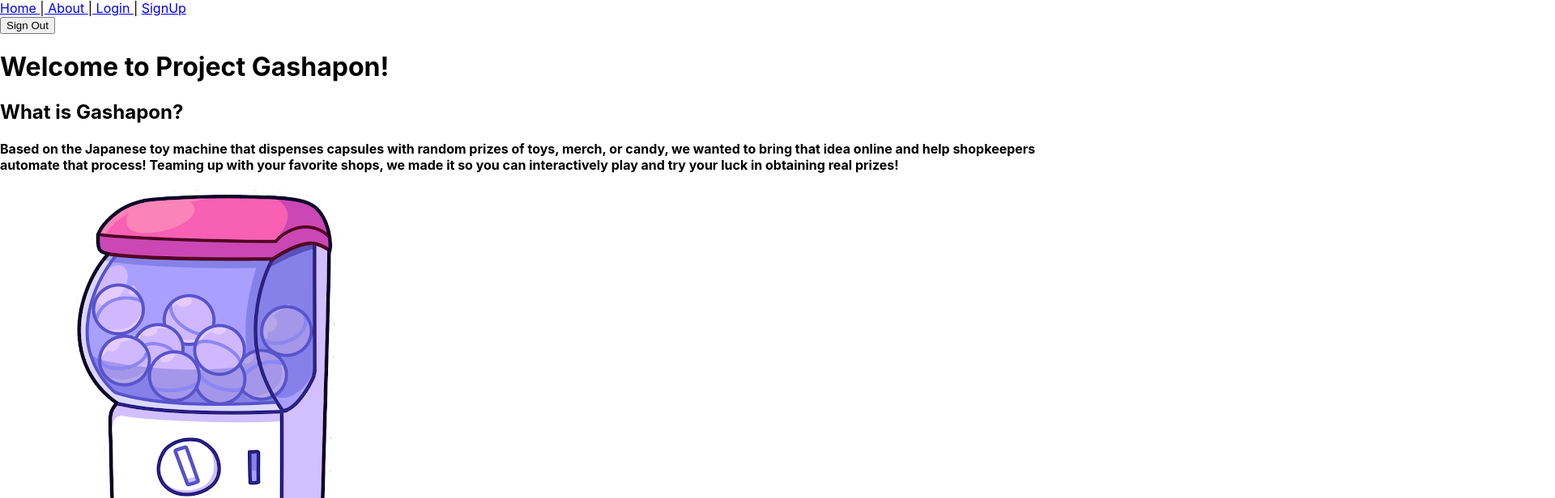
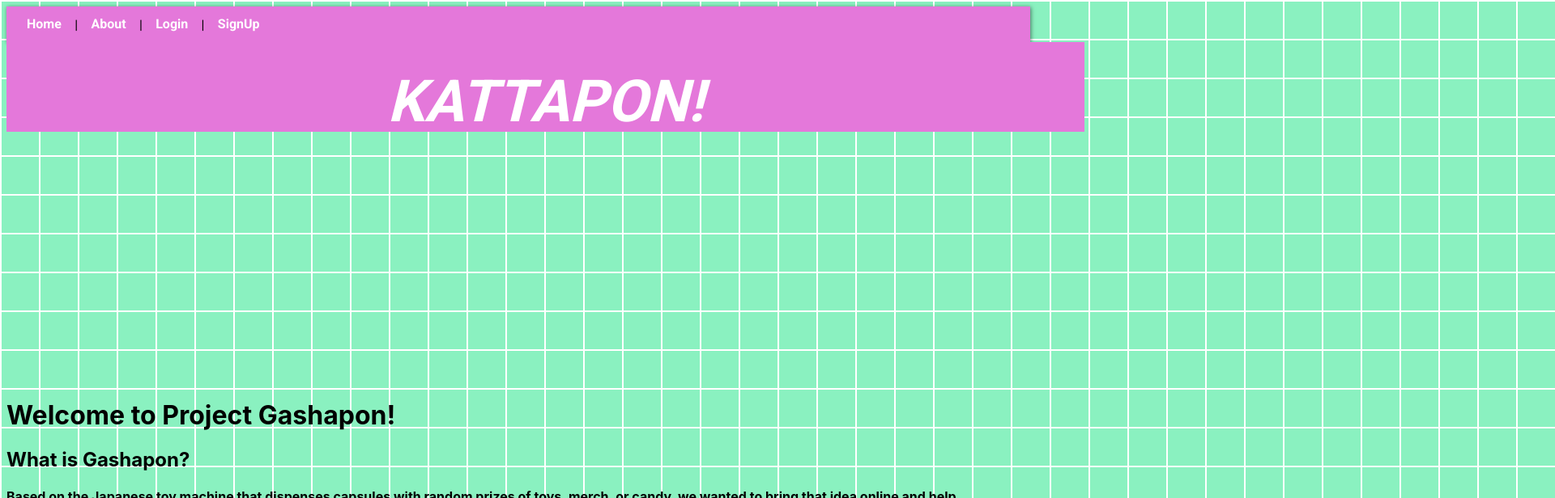
Before and after one commit to korovnmm/gashapon, a React (Create React App) app: page /about in a window 1280 px wide. Shown: the top 616 px of the page at 81% size, 1920 px wide, since content can reach past the window. Built offline with nearby package versions, Linux system fonts and the light colour scheme; no server answers.

Commit message:
Story 57, temporary navbar implementation thru CSS in App.js

```diff
--- a/src/App.js
+++ b/src/App.js
@@ -22,14 +22,15 @@ function App() {
     <AuthContextProvider>
       <Router>
         <header>
-          <div>
-            <Link to="/" > Home </Link> |
-            <Link to="/about" > About </Link> |
-            <Link to="/login"> Login </Link> |{' '}
-            <Link to="/signup"> SignUp </Link>
+          <div class="navbar-main">
+            <Link to="/" id="nav-item"> Home </Link> |
+            <Link to="/about" id="nav-item"> About </Link> |
+            <Link to="/login" id="nav-item"> Login </Link> |{' '}
+            <Link to="/signup" id="nav-item"> SignUp </Link>
           </div>
-          <button onClick={() => signOut(getAuth())}> Sign Out </button>
+
         </header>
+
         <Route exact path="/" component={Home} />
         <Route exact path="/about" component={About} />
         <Route exact path="/redeem"><Redirect to={'/'} /></Route>
--- a/src/pages/About.js
+++ b/src/pages/About.js
@@ -4,18 +4,25 @@ export const About = () => {
 
 
     return (
+
         <>
+            <div class = "banner"><h1 class = "kattapon">KATTAPON!</h1></div>
+            <div class = "move-right">
+            <div class="circle1"><div class="circle2"><div class="circle3"></div></div></div>
+
             <h1>Welcome to Project Gashapon!</h1>
-            <h2> What is Gashapon?</h2>
+            <h2>What is Gashapon?</h2>
             <h4>Based on the Japanese toy machine that dispenses capsules with random prizes of toys, merch, or candy,
                 we wanted to bring that idea online and help shopkeepers automate that process! Teaming up with your favorite shops,
                 we made it so you can interactively play and try your luck in obtaining
                 real prizes!</h4>
+
             <img
               class="image"
               src={logo}
               alt=""
             />
+                        </div>
         </>
 
     );
--- a/src/pages/home/Home.js
+++ b/src/pages/home/Home.js
@@ -12,6 +12,14 @@ import {
     Typography,
     Stack,
     Grid,
+
+    AppBar,
+    Toolbar,
+    IconButton,
+    Menu,
+    MenuItem,
+    Tooltip,
+    Avatar
 } from '@mui/material'
 
 import { Link } from 'react-router-dom'
@@ -102,3 +110,131 @@ export const Home = () => {
         </>
     )
 }
+
+//Navbar
+
+
+const pages = ['Dashboard', 'Overview', 'Tickets'];
+const settings = ['Dashboard', 'Overview', 'Tickets'];
+
+const ResponsiveAppBar = () => {
+  const [anchorElNav, setAnchorElNav] = React.useState(null);
+  const [anchorElUser, setAnchorElUser] = React.useState(null);
+
+  const handleOpenNavMenu = (event) => {
+    setAnchorElNav(event.currentTarget);
+  };
+  const handleOpenUserMenu = (event) => {
+    setAnchorElUser(event.currentTarget);
+  };
+
+  const handleCloseNavMenu = () => {
+    setAnchorElNav(null);
+  };
+
+  const handleCloseUserMenu = () => {
+    setAnchorElUser(null);
+  };
+
+  return (
+    <AppBar position="static">
+      <Container maxWidth="xl">
+        <Toolbar disableGutters>
+          <Typography
+            variant="h6"
+            noWrap
+            component="div"
+            sx={{ mr: 2, display: { xs: 'none', md: 'flex' } }}
+          >
+            LOGO
+          </Typography>
+
+          <Box sx={{ flexGrow: 1, display: { xs: 'flex', md: 'none' } }}>
+            <IconButton
+              size="large"
+              aria-label="account of current user"
+              aria-controls="menu-appbar"
+              aria-haspopup="true"
+              onClick={handleOpenNavMenu}
+              color="inherit"
+            >
+            </IconButton>
+            <Menu
+              id="menu-appbar"
+              anchorEl={anchorElNav}
+              anchorOrigin={{
+                vertical: 'bottom',
+                horizontal: 'left',
+              }}
+              keepMounted
+              transformOrigin={{
+                vertical: 'top',
+                horizontal: 'left',
+              }}
+              open={Boolean(anchorElNav)}
+              onClose={handleCloseNavMenu}
+              sx={{
+                display: { xs: 'block', md: 'none' },
+              }}
+            >
+              {pages.map((page) => (
+                <MenuItem key={page} onClick={handleCloseNavMenu}>
+                  <Typography textAlign="center">{page}</Typography>
+                </MenuItem>
+              ))}
+            </Menu>
+          </Box>
+          <Typography
+            variant="h6"
+            noWrap
+            component="div"
+            sx={{ flexGrow: 1, display: { xs: 'flex', md: 'none' } }}
+          >
+            LOGO
+          </Typography>
+          <Box sx={{ flexGrow: 1, display: { xs: 'none', md: 'flex' } }}>
+            {pages.map((page) => (
+              <Button
+                key={page}
+                onClick={handleCloseNavMenu}
+                sx={{ my: 2, color: 'white', display: 'block' }}
+              >
+                {page}
+              </Button>
+            ))}
+          </Box>
+
+          <Box sx={{ flexGrow: 0 }}>
+            <Tooltip title="Open settings">
+              <IconButton onClick={handleOpenUserMenu} sx={{ p: 0 }}>
+                <Avatar alt="Remy Sharp" src="/static/images/avatar/2.jpg" />
+              </IconButton>
+            </Tooltip>
+            <Menu
+              sx={{ mt: '45px' }}
+              id="menu-appbar"
+              anchorEl={anchorElUser}
+              anchorOrigin={{
+                vertical: 'top',
+                horizontal: 'right',
+              }}
+              keepMounted
+              transformOrigin={{
+                vertical: 'top',
+                horizontal: 'right',
+              }}
+              open={Boolean(anchorElUser)}
+              onClose={handleCloseUserMenu}
+            >
+              {settings.map((setting) => (
+                <MenuItem key={setting} onClick={handleCloseUserMenu}>
+                  <Typography textAlign="center">{setting}</Typography>
+                </MenuItem>
+              ))}
+            </Menu>
+          </Box>
+        </Toolbar>
+      </Container>
+    </AppBar>
+  );
+};
--- a/src/styles/_fonts.scss
+++ b/src/styles/_fonts.scss
@@ -1,4 +1,6 @@
-$main-fonts: -apple-system, BlinkMacSystemFont, 'Segoe UI', 'Roboto', 'Oxygen',
+
+
+$main-fonts: -apple-system, BlinkMacSystemFont, 'Roboto Condensed', 'Segoe UI', 'Roboto', 'Oxygen',
     'Ubuntu', 'Cantarell', 'Fira Sans', 'Droid Sans', 'Helvetica Neue',
     sans-serif;
 
--- a/src/styles/main.css
+++ b/src/styles/main.css
@@ -1,11 +1,185 @@
 body {
-  margin: 0;
-  font-family: -apple-system, BlinkMacSystemFont, "Segoe UI", "Roboto", "Oxygen", "Ubuntu", "Cantarell", "Fira Sans", "Droid Sans", "Helvetica Neue", sans-serif;
+  background-color: #8AF1C0;
+  font-family: -apple-system, BlinkMacSystemFont, "Roboto Condensed", "Segoe UI", "Roboto", "Oxygen", "Ubuntu", "Cantarell", "Fira Sans", "Droid Sans", "Helvetica Neue", sans-serif;
   -webkit-font-smoothing: antialiased;
   -moz-osx-font-smoothing: grayscale;
+  background-image: -webkit-gradient(linear, left top, left bottom, color-stop(0.1em, white), color-stop(0.1em, transparent)), -webkit-gradient(linear, left top, right top, color-stop(0.1em, white), color-stop(0.1em, transparent));
+  background-image: linear-gradient(white 0.1em, transparent 0.1em), linear-gradient(90deg, white 0.1em, transparent 0.1em);
+  background-size: 3em 3em;
 }
 
 code {
   font-family: source-code-pro, Menlo, Monaco, Consolas, "Courier New", monospace;
 }
-/*# sourceMappingURL=main.css.map */
+
+button {
+  color: white;
+  padding: 10px;
+  border-radius: 5%;
+  background-color: #8447D1;
+  left: 0px;
+  right: 80px;
+  width: 100px;
+  height: 40px;
+  border: none;
+}
+
+#sign-out-btn {
+font-family: 'Roboto';
+font-weight: 700;
+font-size:large;
+bottom: 0%;
+}
+
+.navbar-main {
+  background-color: #E478DA;
+  padding: 1%;
+  margin-top: 0;
+  font-family: 'Roboto';
+  z-index: 1;
+  box-shadow: 1px 1px 5px rgba(0,0,0,.5);
+}
+
+#nav-item {
+  padding:1%;
+  color: white;
+  text-decoration: none;
+  font-weight: 700;
+}
+
+a:link #nav-item{
+  color: white;
+}
+
+a:visited #nav-item {
+  color: white;
+}
+
+a:hover #nav-item {
+  color: red;
+}
+
+a:active #nav-item {
+  font-weight: 900;
+}
+
+image {
+  max-height: 10%;
+}
+
+.banner {
+  font-family: 'Roboto';
+  text-align: center;
+  font-size: 500%;
+  color: white;
+  padding: 2%;
+  height: 60px;
+  position: absolute;
+  width: 100%;
+  background-color: #E478DA;
+  z-index: 1;
+}
+
+.kattapon {
+  position: relative;
+  line-height: 0;
+  font-family: Roboto;
+  font-style: italic;
+  font-weight: bold;
+  font-size: 72px;
+}
+
+.move-right {
+  position: absolute;
+  margin-right: 0px;
+}
+
+.circle1 {
+  position: relative;
+  height: 420px;
+  width: 420px;
+  border-radius: 50%;
+  z-index: -5;
+}
+
+.circle1:before {
+  position: absolute;
+  content: '';
+  height: calc(100% + 10px);
+  width: calc(100% + 10px);
+  border: 8px dashed white;
+  top: -50%;
+  right: -599%;
+  border-radius: inherit;
+  -webkit-animation: spin 80s linear infinite;
+          animation: spin 80s linear infinite;
+}
+
+.circle2 {
+  position: relative;
+  height: 480px;
+  width: 480px;
+  border-radius: 50%;
+}
+
+.circle2:before {
+  position: absolute;
+  content: '';
+  height: calc(100% + 10px);
+  width: calc(100% + 10px);
+  border: 4px dashed #FFAFF7;
+  top: -163%;
+  right: -690%;
+  border-radius: inherit;
+  -webkit-animation: spin2 40s linear infinite;
+          animation: spin2 40s linear infinite;
+}
+
+.circle3 {
+  position: relative;
+  height: 250px;
+  width: 250px;
+  border-radius: 50%;
+}
+
+.circle3:before {
+  position: absolute;
+  content: '';
+  height: calc(100% + 10px);
+  width: calc(100% + 10px);
+  border: 4px dashed #FCFF5C;
+  top: -290%;
+  right: -780%;
+  border-radius: inherit;
+  -webkit-animation: spin 30s linear infinite;
+          animation: spin 30s linear infinite;
+}
+
+@-webkit-keyframes spin {
+  100% {
+    -webkit-transform: rotateZ(360deg);
+            transform: rotateZ(360deg);
+  }
+}
+
+@keyframes spin {
+  100% {
+    -webkit-transform: rotateZ(360deg);
+            transform: rotateZ(360deg);
+  }
+}
+
+@-webkit-keyframes spin2 {
+  100% {
+    -webkit-transform: rotateZ(-360deg);
+            transform: rotateZ(-360deg);
+  }
+}
+
+@keyframes spin2 {
+  100% {
+    -webkit-transform: rotateZ(-360deg);
+            transform: rotateZ(-360deg);
+  }
+}
+/*# sourceMappingURL=main.css.map*/
--- a/src/styles/main.scss
+++ b/src/styles/main.scss
@@ -2,11 +2,135 @@
 
 body {
   margin: 0;
+  background-color: #8AF1C0;
   font-family: $main-fonts;
   -webkit-font-smoothing: antialiased;
   -moz-osx-font-smoothing: grayscale;
+  padding: 0;
+
+  width: 100%;
+  height: 100vh;
+
+  background-image: linear-gradient(white .1em, transparent .1em), linear-gradient(90deg, white .1em, transparent .1em);
+  background-size: 3em 3em;
+
 }
 
 code {
   font-family: $code-fonts;
 }
+
+button {
+  color: white;
+  padding: 10px;
+  border-radius: 10%;
+  background-color: #8447D1;
+  left: 0px;
+  right: 80px;
+
+  width: 100px;
+  height: 40px;
+  border: none;
+  margin: auto;
+}
+
+image {
+  max-height: 10%;
+}
+
+.banner {
+  font-family: 'Roboto';
+  text-align: center;
+  font-size: 500%;
+  color: white;
+  padding: 2%;
+  height: 60px;
+  position: absolute;
+  width: 100%;
+  background-color: #E478DA;
+  z-index:1;
+}
+
+.kattapon {
+position: relative;
+line-height: 0;
+font-family: Roboto;
+font-style: italic;
+font-weight: bold;
+font-size: 72px;
+}
+
+.move-right {
+  position: absolute;
+  margin-right: 0px;
+}
+
+.circle1 {
+  position: relative;
+  height: 420px;
+  width: 420px;
+  border-radius: 50%;
+  z-index: -5;
+}
+
+.circle1:before {
+  position: absolute;
+  content: '';
+  height: calc(100% + 10px);
+  width: calc(100% + 10px);
+  border: 8px dashed white;
+  top: -50%;
+  right: -599%;
+  border-radius: inherit;
+  animation: spin 80s linear infinite;
+}
+
+.circle2 {
+  position: relative;
+  height: 480px;
+  width: 480px;
+  border-radius: 50%;
+}
+
+.circle2:before {
+  position: absolute;
+  content: '';
+  height: calc(100% + 10px);
+  width: calc(100% + 10px);
+  border: 4px dashed #FFAFF7;
+  top: -163%;
+  right: -690%;
+  border-radius: inherit;
+  animation: spin2 40s linear infinite;
+}
+
+.circle3 {
+  position: relative;
+  height: 250px;
+  width: 250px;
+  border-radius: 50%;
+}
+
+.circle3:before {
+  position: absolute;
+  content: '';
+  height: calc(100% + 10px);
+  width: calc(100% + 10px);
+  border: 4px dashed #FCFF5C;
+  top: -290%;
+  right: -780%;
+  border-radius: inherit;
+  animation: spin 30s linear infinite;
+}
+
+@keyframes spin {
+  100% {
+    transform: rotateZ(360deg);
+  }
+
+}
+@keyframes spin2 {
+  100% {
+    transform: rotateZ(-360deg);
+  }
+}
```
Also changed, not shown: 2 other files (tests, documents, lock files or other folders).
